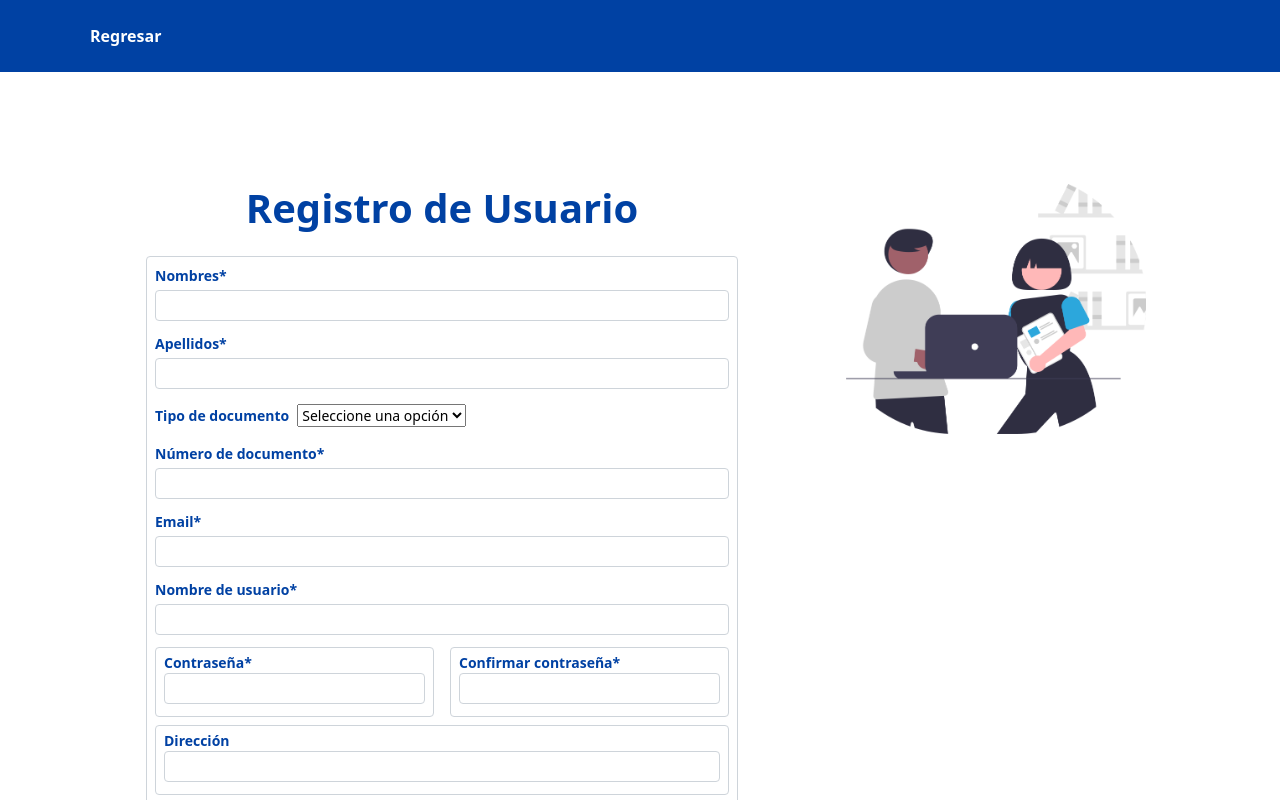
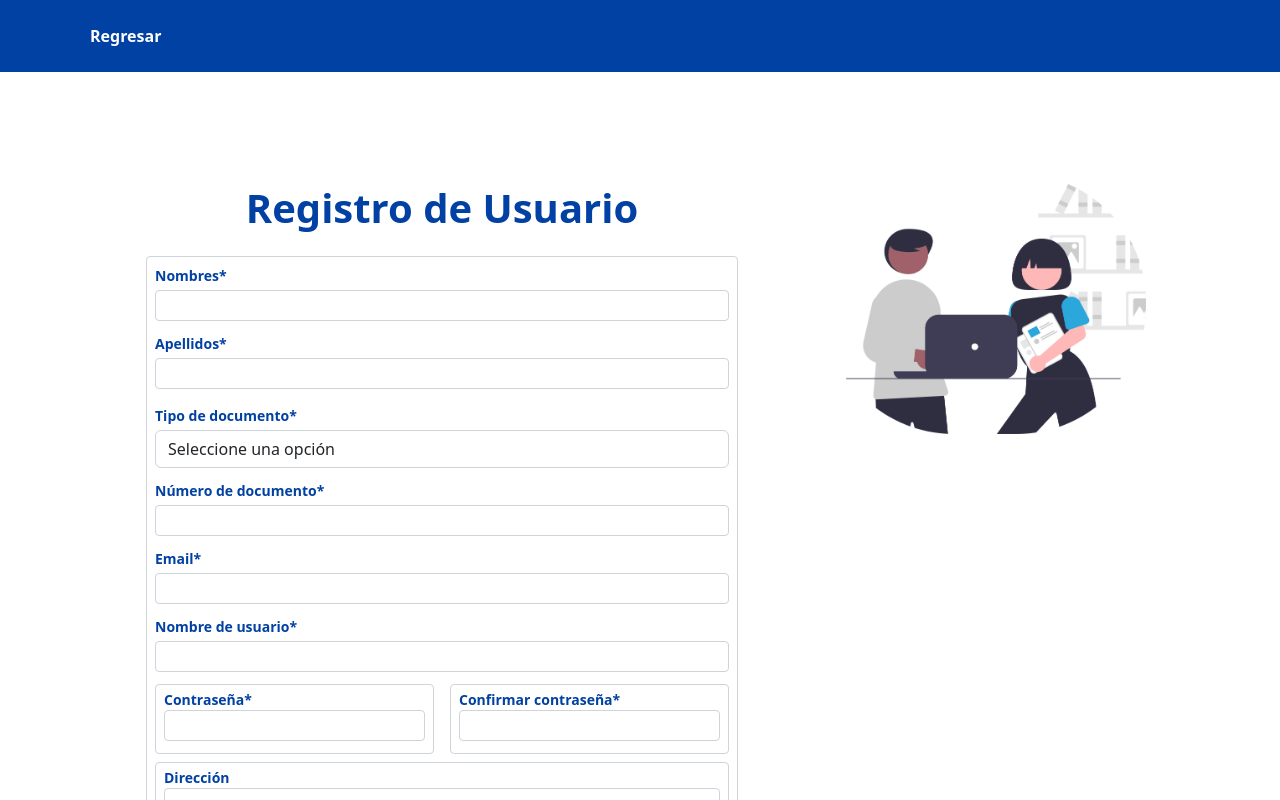
Before and after one commit to juanvidev1/serviplus-frontend, a React (Create React App) app in the folder serviplus-front/: page /genera-ticket in a window 1280 px wide. Shown: the top 800 px of the page. Built offline with nearby package versions, Linux system fonts and the light colour scheme.

Commit message:
Actualización formulario

```diff
--- a/serviplus-front/src/componentes/clientes/Formulario.js
+++ b/serviplus-front/src/componentes/clientes/Formulario.js
@@ -10,15 +10,14 @@ const FormularioCliente = () => {
                 <input className="form-control form-control-sm mb-2" />
                 <label className="me-2 mt-1 mb-1" style={{color: "#0041A3", fontWeight: "650"}}>Apellidos*</label>
                 <input className="form-control form-control-sm mb-2" />
-                <label className="me-2 mt-2 mb-2" style={{color: "#0041A3", fontWeight: "650"}}>Tipo de documento</label>
-                <select className="select select-sm mb-2">
+                <label className="me-2 mt-2" style={{color: "#0041A3", fontWeight: "650"}}>Tipo de documento*</label>
+                <select className="form-control select select-sm mt-1 mb-1">
                   <option value={""}>Seleccione una opción</option>
                   <option value={"Cédula"}>Cédula</option>
                   <option value={"Pasaporte"}>Pasaporte</option>
                   <option value={"Cédula de extranjería"}>Cédula de extranjería</option>
                   <option value={"Registro civil"}>Registro civil</option>
                 </select>
-                <br></br>
                 <label className="me-2 mt-2 mb-1" style={{color: "#0041A3", fontWeight: "650"}}>Número de documento*</label>
                 <input className="form-control form-control-sm mb-2" />
                 <label className="me-2 mt-1 mb-1" style={{color: "#0041A3", fontWeight: "650"}}>Email*</label>
```
